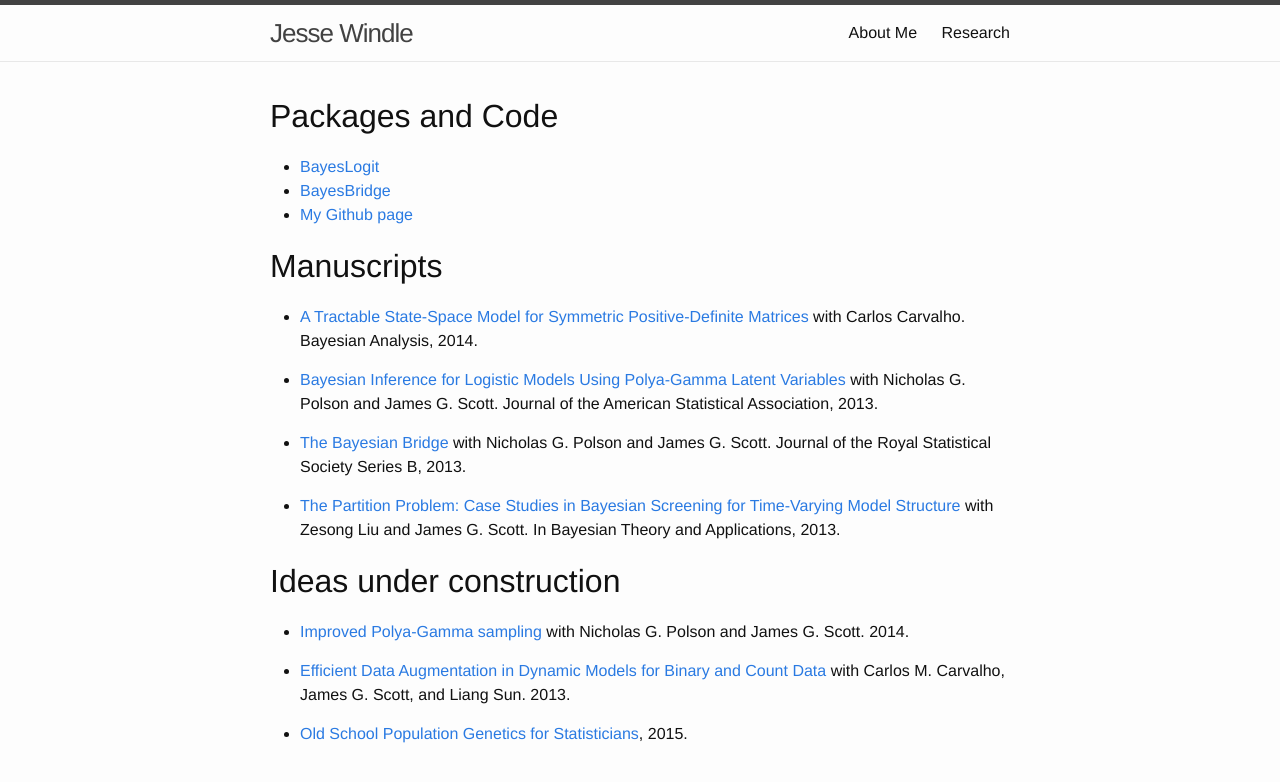
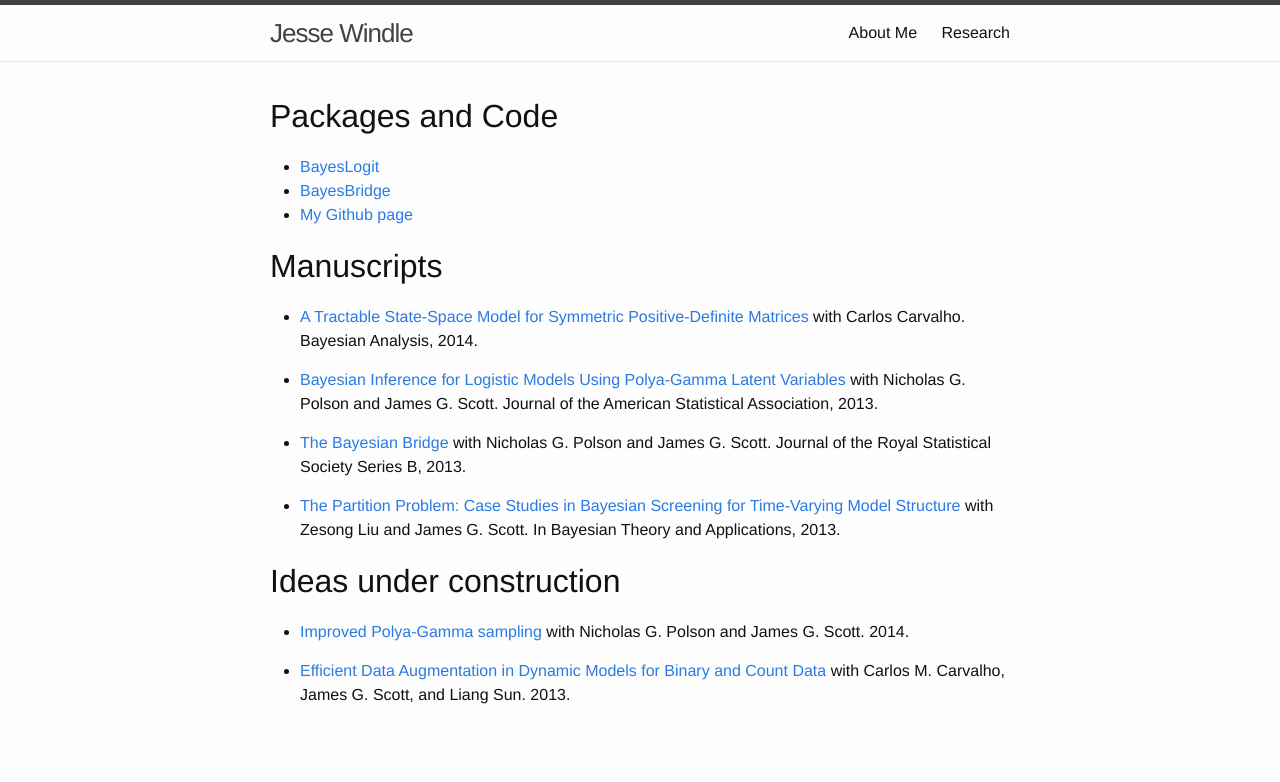
Before and after one commit to jwindle/jwindle.github.io, a Jekyll site: the page built from research.md, in a window 1280 px wide. Shown: the top 782 px of the page. Built offline with Jekyll 4.4.1, drawn with Linux system fonts in a browser that asks for light colours.

Commit message:
Updated research.md to take out tech report on quantitative genetics.

```diff
--- a/research.md
+++ b/research.md
@@ -28,5 +28,3 @@ title: Research
 - [Improved Polya-Gamma sampling](http://arxiv-web3.library.cornell.edu/abs/1405.0506v1) with Nicholas G. Polson and James G. Scott.  2014.
 
 - [Efficient Data Augmentation in Dynamic Models for Binary and Count Data](http://arxiv.org/abs/1308.0774) with Carlos M. Carvalho, James G. Scott, and Liang Sun.  2013.
-
-- [Old School Population Genetics for Statisticians](Papers/tech-report.pdf), 2015.
```
